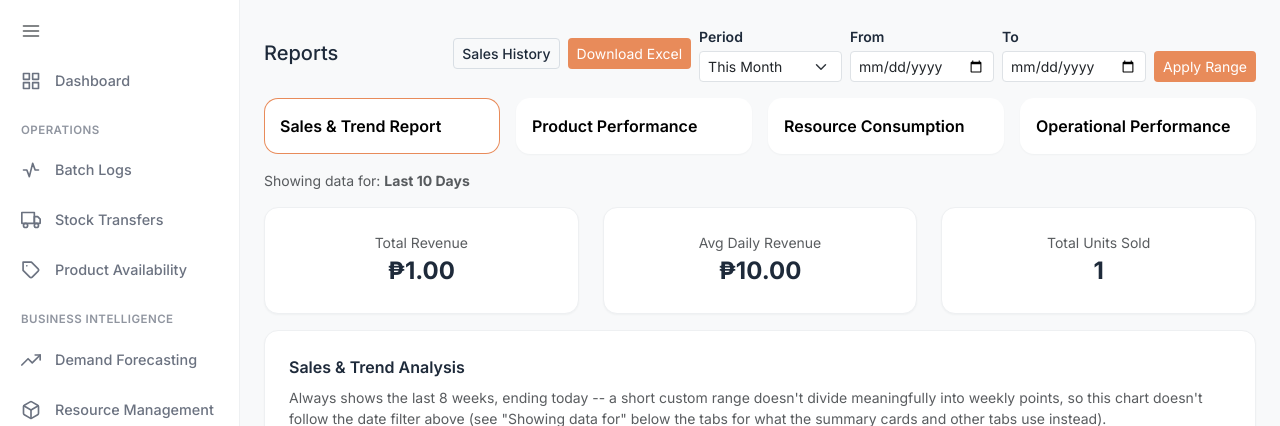
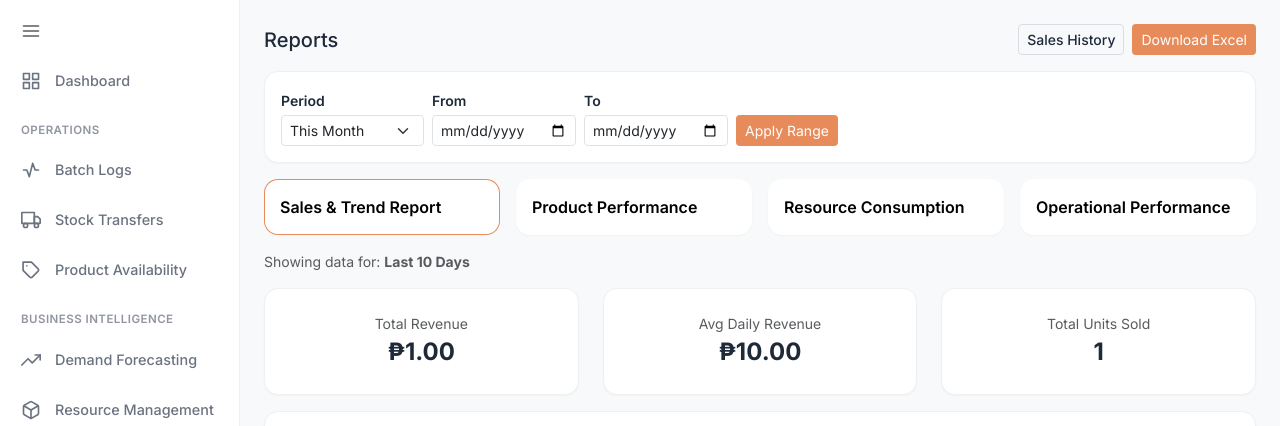
Before and after one commit to eniemennie/SanServeAll, a Django app: template backend/templates/analytics/reports_hub.html in a window 1280 px wide. Shown: the part 63-489 px from the top of the page. Run offline with Django 5.2, Linux system fonts and the light colour scheme; the template is opened without the code that fills it: most values are stand-ins (such as "Sample title", 1, 10 or a date in 2020).

Commit message:
Split crowded Reports page header into title/actions, filter bar, tabs
The title, Sales History, Download Excel, and all four date-filter
controls were packed into one flex row, wrapping awkwardly below
~1200px. Splits into three rows: title + action buttons, a separate
filter-bar card (Period/From/To/Apply Range), and the existing tabs
row below. No query params, view logic, or empty-state messages
touched -- pure template/CSS reorganization, verified with a local
Bootstrap-5.3.3 render at 375/768/1280px.

Co-Authored-By: Claude Sonnet 5 <noreply@anthropic.com>
Claude-Session: https://claude.ai/code/session_015XWpaJNLYUGuNLPPiFrb3P

```diff
--- a/backend/templates/analytics/reports_hub.html
+++ b/backend/templates/analytics/reports_hub.html
@@ -4,9 +4,17 @@
 {% block admin_title %}Reports{% endblock %}
 {% block admin_content %}
 
-<div class="d-flex justify-content-between align-items-center mb-3 flex-wrap gap-2">
+<!-- UI/UX fix (2026-11-17): this header used to pack the title, both
+     action buttons, and all four filter controls into one flex row,
+     which wrapped awkwardly below ~1200px wide. Split into three
+     clearly separate rows -- title+actions, filter bar, tabs (tabs
+     were already their own row below, untouched) -- each of which
+     stacks cleanly on its own rather than everything wrapping
+     together mid-row. No change to any query param, view logic, or
+     the date-filtering behavior itself. -->
+<div class="d-flex justify-content-between align-items-center flex-wrap gap-2 mb-3">
     <h1 class="h5 mb-0">Reports</h1>
-    <div class="d-flex align-items-center gap-2">
+    <div class="d-flex align-items-center flex-wrap gap-2">
         <a href="{% url 'analytics:sales_history' %}" class="btn btn-jc-outline btn-sm">Sales History</a>
         <!-- Client review (2026-11-09): the manuscript referenced a
              "downloadable Excel report" that never actually existed --
@@ -15,6 +23,10 @@
              always matches what's on screen, by reusing the exact same
              query-param names reports_hub itself reads. -->
         <a href="{% url 'analytics:reports_hub_export' %}?branch={{ selected_branch.pk|default:'' }}&amp;period={{ period }}&amp;days={{ days }}&amp;date_from={{ date_from }}&amp;date_to={{ date_to }}" class="btn btn-sm" style="background: var(--jc-orange); color: #fff;">Download Excel</a>
+    </div>
+</div>
+
+<div class="jc-card p-2 p-md-3 mb-3">
     <form method="get" class="d-flex align-items-end flex-wrap gap-2">
         <input type="hidden" name="branch" value="{{ selected_branch.pk|default:'' }}">
         <!-- Panel request (2026-11-17): named, calendar-based presets
@@ -47,7 +59,6 @@
         </div>
         <button type="submit" class="btn btn-sm" style="background: var(--jc-orange); color: #fff;">Apply Range</button>
     </form>
-    </div>
 </div>
 
 {% if date_error %}
```
Lines whose indentation alone changed are shown as unchanged.
